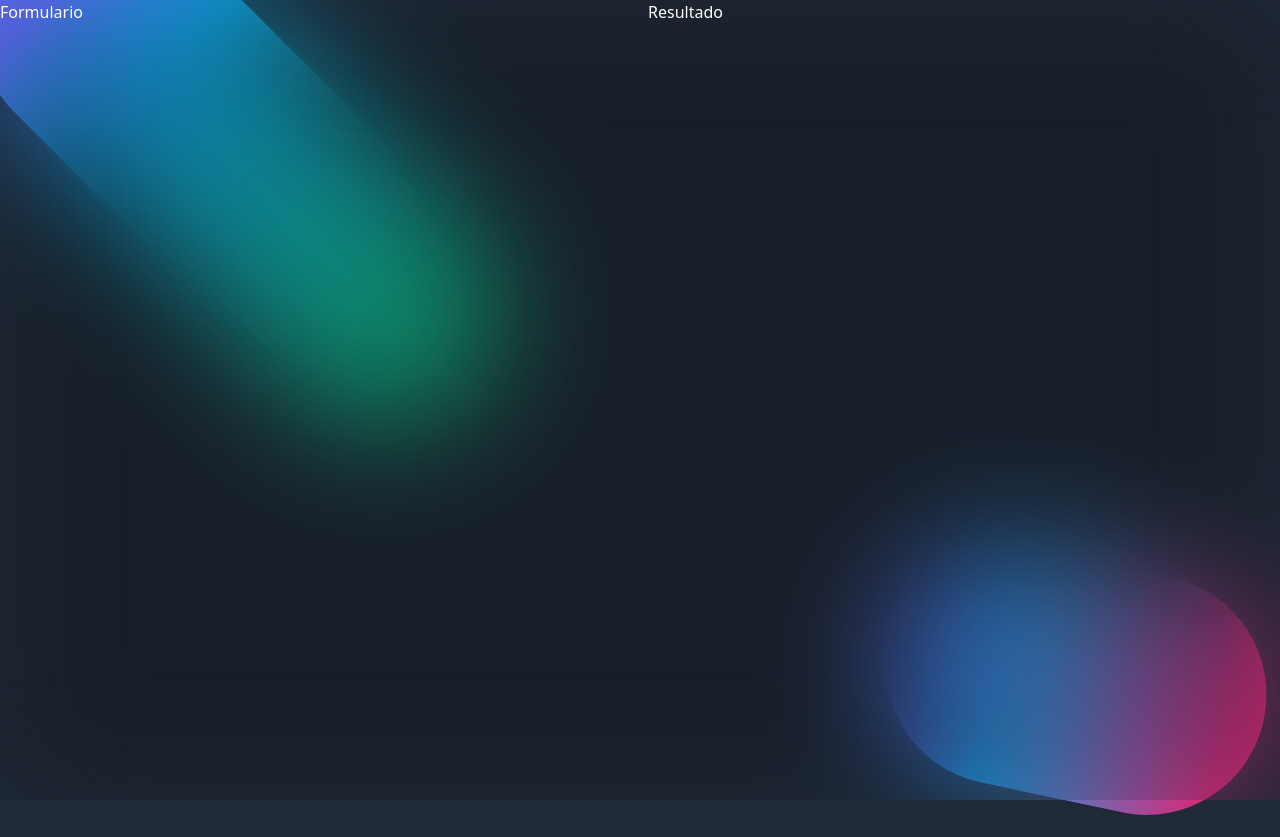
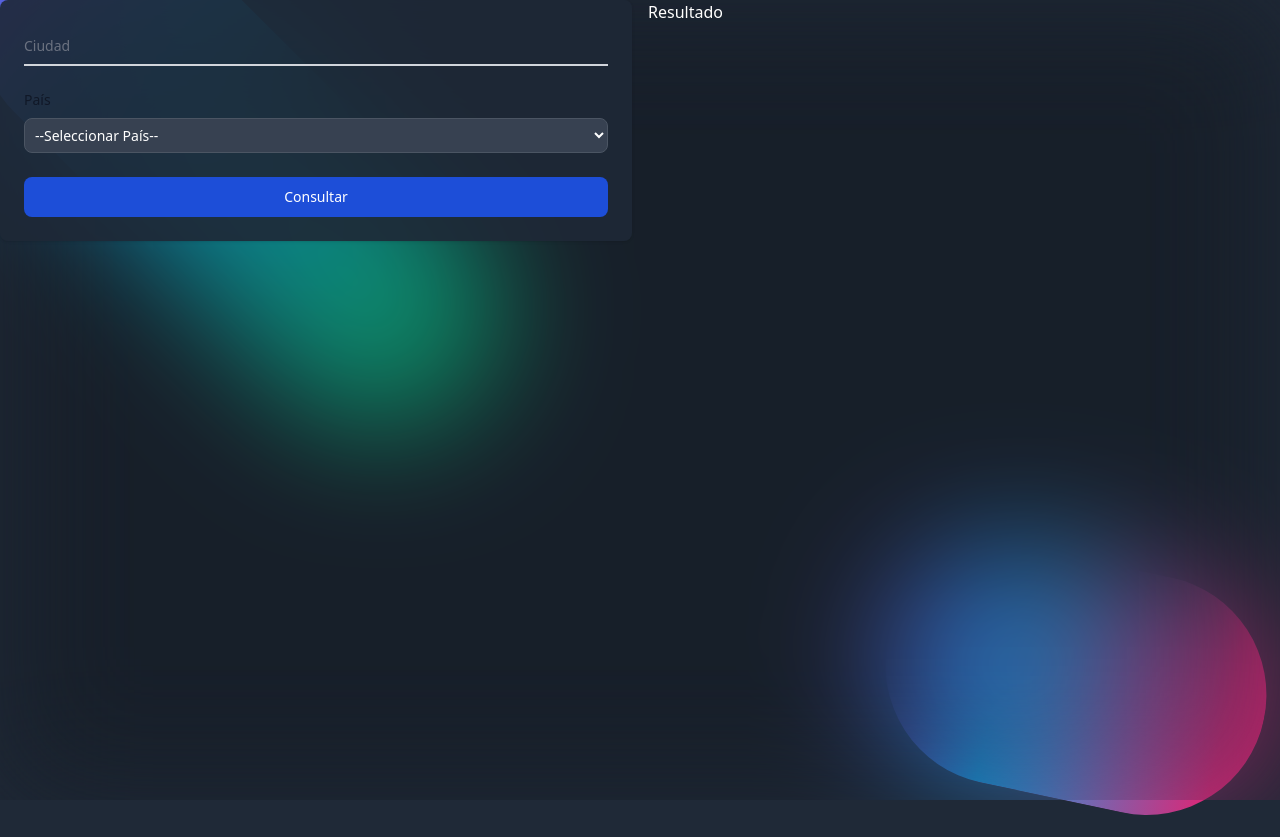
Before and after one commit to Rexpeto/weather-vite, a React (Vite) app: page / in a window 1280 px wide. Built offline with nearby package versions, Linux system fonts and the light colour scheme.

Commit message:
Use Formulario

```diff
--- a/src/components/AppClima.jsx
+++ b/src/components/AppClima.jsx
@@ -1,8 +1,10 @@
+import Formulario from "./Formulario";
+
 const AppClima = () => {
     return (
         <>
             <main className="grid grid-cols-1 gap-4 md:grid-cols-2">
-                <div>Formulario</div>
+                <Formulario />
                 <div>Resultado</div>
             </main>
         </>
```
